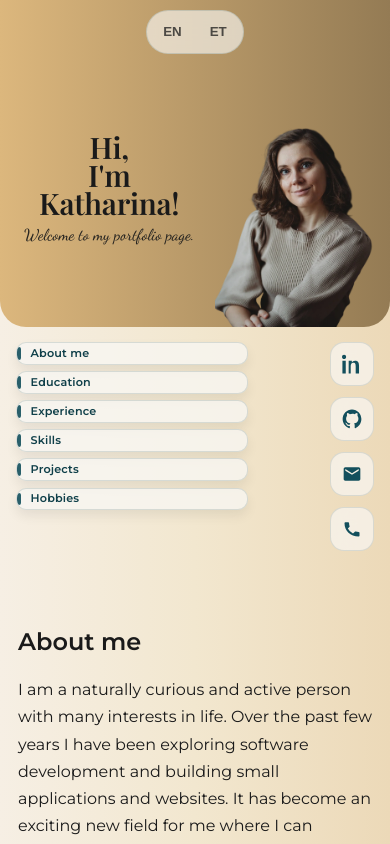
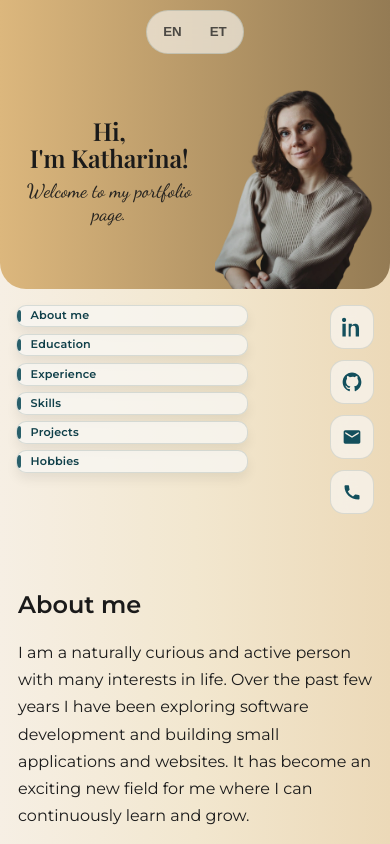
Before and after one commit to KatharinaMat/my-portfolio, a Nuxt app: page / in a window 390 px wide. Shown: the top 844 px of the page. Built offline with nearby package versions, Linux system fonts and the light colour scheme.

Commit message:
ui fixes for hero mobile layout

```diff
--- a/app/assets/css/hero.css
+++ b/app/assets/css/hero.css
@@ -28,7 +28,7 @@
   display: flex;
   justify-content: center;
   align-items: center;
-  padding: 0 1rem 0.8rem;
+  padding: 0 1rem 0.35rem;
 }
 
 /* =================================
@@ -40,7 +40,7 @@
   grid-template-columns: 1.08fr 0.92fr;
   align-items: end;
   gap: 0.8rem;
-  min-height: 260px;
+  min-height: 180px;
 }
 
 .hero-text-panel {
@@ -49,7 +49,7 @@
   align-items: center;
   justify-content: center;
   align-self: center;
-  padding-bottom: 1rem;
+  padding-bottom: 0.4rem;
 }
 
 .hero-text {
@@ -61,8 +61,8 @@
   margin: 0;
   font-family: "Playfair Display", serif;
   font-weight: 600;
-  font-size: 1.85rem;
-  line-height: 0.95;
+  font-size: 1.55rem;
+  line-height: 1.1;
   letter-spacing: -0.01em;
   color: var(--text-main);
 }
@@ -71,7 +71,7 @@
   margin-top: 0.45rem;
   margin-bottom: 0;
   font-family: "Dancing Script", cursive;
-  font-size: 1rem;
+  font-size: 1.2rem;
   line-height: 1.2;
   color: var(--text-main);
   opacity: 0.92;
@@ -268,12 +268,17 @@
 
   .hero-title {
     font-size: clamp(2rem, 4vw, 3.3rem);
-    line-height: 0.94;
+    line-height: 1.05;
+  }
+
+  .hero-title br {
+    display: block;
+    margin-top: 0.25em;
   }
 
   .hero-subtitle {
-    margin-top: 0.8rem;
-    font-size: clamp(1.5rem, 2.3vw, 2rem);
+    margin-top: 1rem;
+    font-size: clamp(2rem, 2.5vw, 2rem);
     line-height: 1.15;
   }
 
```
